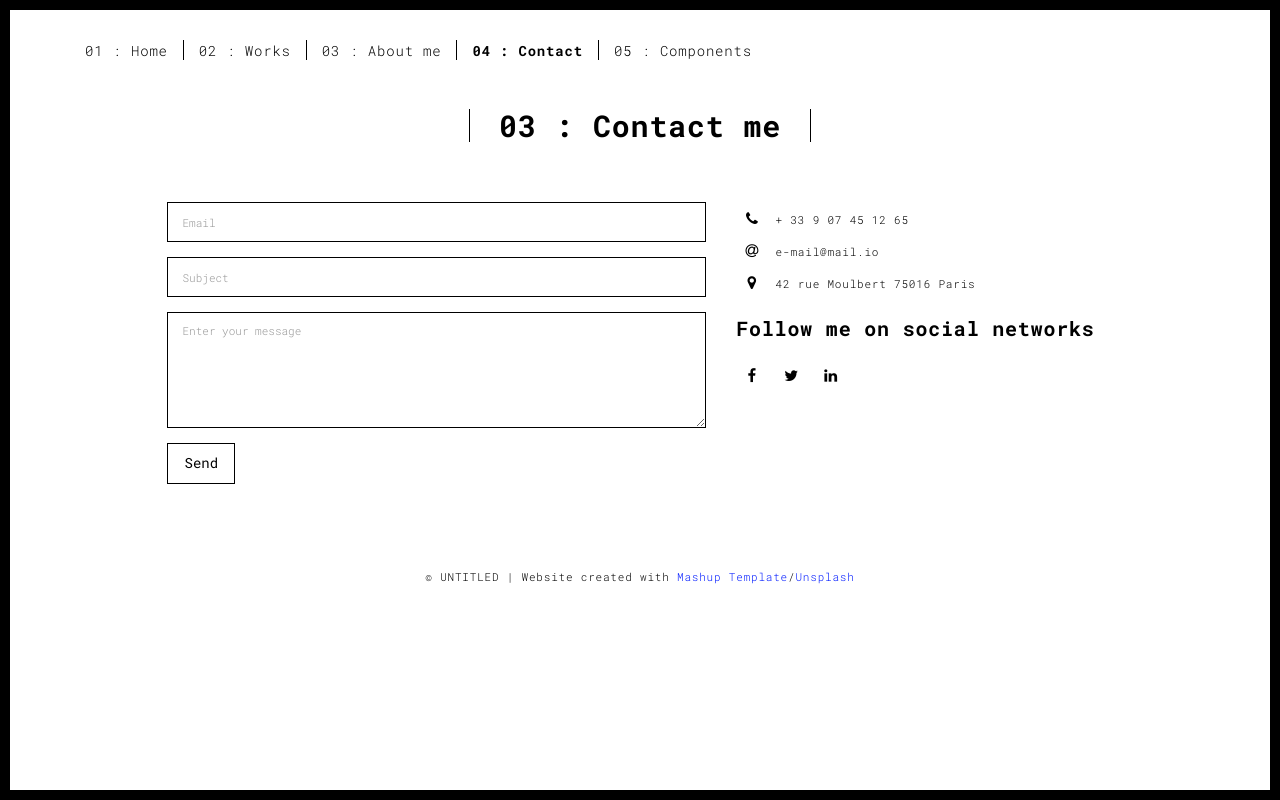
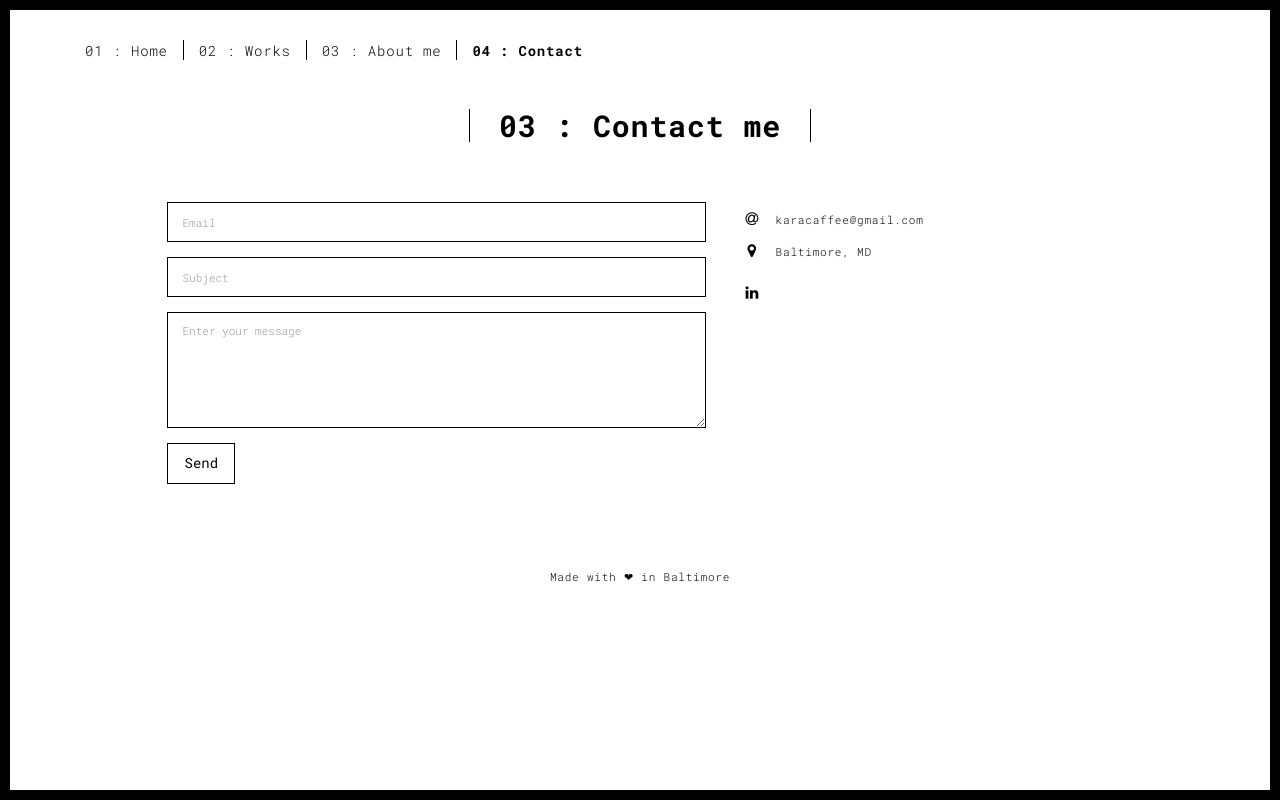
Before and after one commit to karacsre/portfolio_projects, a plain HTML site: page contact.html in a window 1280 px wide. Drawn offline with Linux system fonts and the light colour scheme.

Commit message:
Updated contact file

```diff
--- a/contact.html
+++ b/contact.html
@@ -41,7 +41,7 @@
           <li><a href="./works.html" title="">02 : Works</a></li>
           <li><a href="./about.html" title="">03 : About me</a></li>
           <li><a href="./contact.html" title="">04 : Contact</a></li>
-          <li><a href="./components.html" title="">05 : Components</a></li>
+
         </ul>
 
 
@@ -76,33 +76,22 @@
                     </div>
                     <div class="col-md-5 address-container">
                       <ul class="list-unstyled">
-                        <li>
-                          <span class="fa-icon">
-                            <i class="fa fa-phone" aria-hidden="true"></i>
-                          </span>
-                          + 33 9 07 45 12 65
-                        </li>
+
                         <li>
                           <span class="fa-icon">
                             <i class="fa fa-at" aria-hidden="true"></i>
                           </span>
-                          e-mail@mail.io
+                          karacaffee@gmail.com
                         </li>
                         <li>
                           <span class="fa-icon">
                             <i class="fa fa fa-map-marker" aria-hidden="true"></i>
                           </span>
-                          42 rue Moulbert 75016 Paris
+                          Baltimore, MD
                         </li>
                       </ul>
-                      <h3>Follow me on social networks</h3>
-                      <a href="http://www.facebook.com" title="" class="fa-icon">
-                        <i class="fa fa-facebook"></i>
-                      </a>
-                      <a href="http://www.twitter.com" title="" class="fa-icon">
-                        <i class="fa fa-twitter"></i>
-                      </a>
-                      <a href="http://www.linkedin.com" title="" class="fa-icon">
+
+                      <a href="www.linkedin.com/in/kara-caffee" title="" class="fa-icon">
                         <i class="fa fa-linkedin"></i>
                       </a>
 
@@ -123,7 +112,7 @@
   <div class="container">
     <div class="row">
       <div class="col-xs-12">
-        <p>© UNTITLED | Website created with <a href="http://www.mashup-template.com/" title="Create website with free html template">Mashup Template</a>/<a href="https://www.unsplash.com/" title="Beautiful Free Images">Unsplash</a></p>
+        <p>Made with ❤ in Baltimore</p>
       </div>
     </div>
   </div>
```
